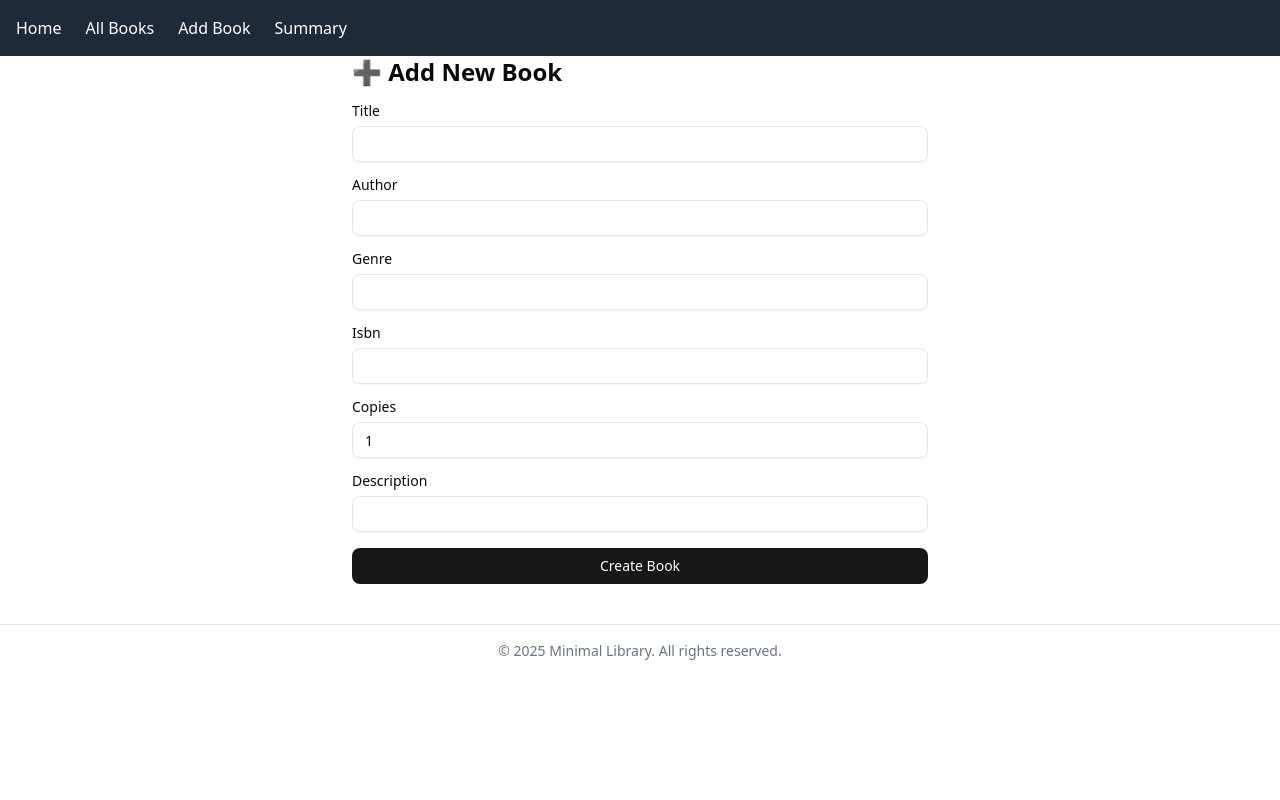
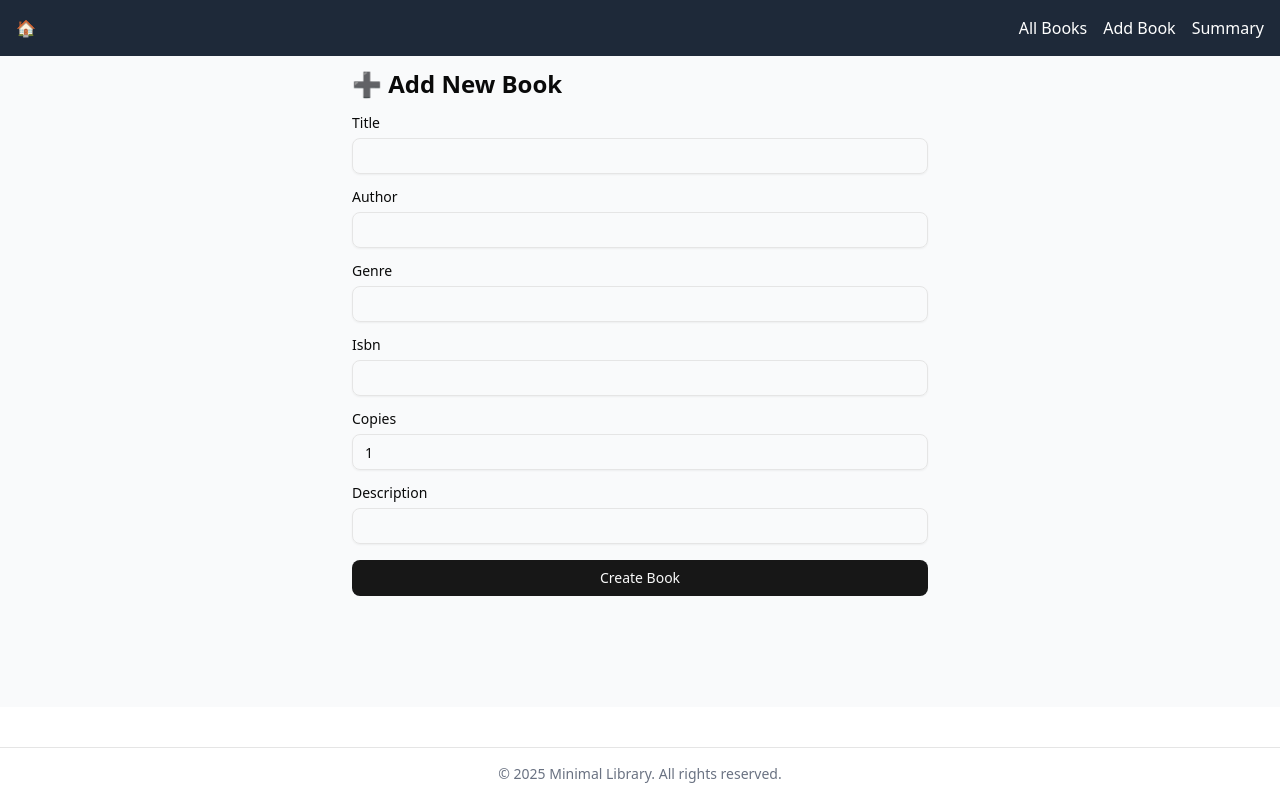
Before and after one commit to KhEliash/library-frontend, a React (Vite) app: page /create-book in a window 1280 px wide. Built offline with nearby package versions, Linux system fonts and the light colour scheme.

Commit message:
nav design

```diff
--- a/src/app/App.tsx
+++ b/src/app/App.tsx
@@ -5,10 +5,12 @@ import { Toaster } from "sonner";
 
 function App() {
   return (
-    <div className="  ">
+    <div className="min-h-screen flex flex-col">
       <Navbar />
-       <Toaster richColors position="top-center" />
-      <Outlet />
+      <Toaster richColors position="top-center" />
+      <main className="flex-1 bg-gray-50 p-3">
+        <Outlet />
+      </main>
       <Footer />
     </div>
   );
--- a/src/app/books/create/CreateBook.tsx
+++ b/src/app/books/create/CreateBook.tsx
@@ -43,7 +43,7 @@ const CreateBook = () => {
   const onSubmit = async (values: any) => {
     console.log(values);
     await createBook(values);
-    navigate("/");
+    navigate("/books");
   };
 
   return (
--- a/src/components/Navbar.tsx
+++ b/src/components/Navbar.tsx
@@ -2,11 +2,21 @@ import { Link } from "react-router-dom";
 
 export default function Navbar() {
   return (
-    <nav className="bg-gray-800 text-white p-4 flex gap-6">
-      <Link to="/">Home</Link>
-      <Link to="/books">All Books</Link>
-      <Link to="/create-book">Add Book</Link>
-      <Link to="/borrow-summary">Summary</Link>
+    <nav className="bg-gray-800 text-white p-4 flex gap-6 sticky top-0 z-50 ">
+      <div className="w-full flex justify-between">
+        <Link to="/">🏠</Link>
+        <div className="flex gap-2 md:gap-4">
+          <Link to="/books" className="hover:text-gray-300">
+            All Books
+          </Link>
+          <Link to="/create-book" className="hover:text-gray-300">
+            Add Book
+          </Link>
+          <Link to="/borrow-summary" className="hover:text-gray-300">
+            Summary
+          </Link>
+        </div>
+      </div>
     </nav>
   );
 }
```
